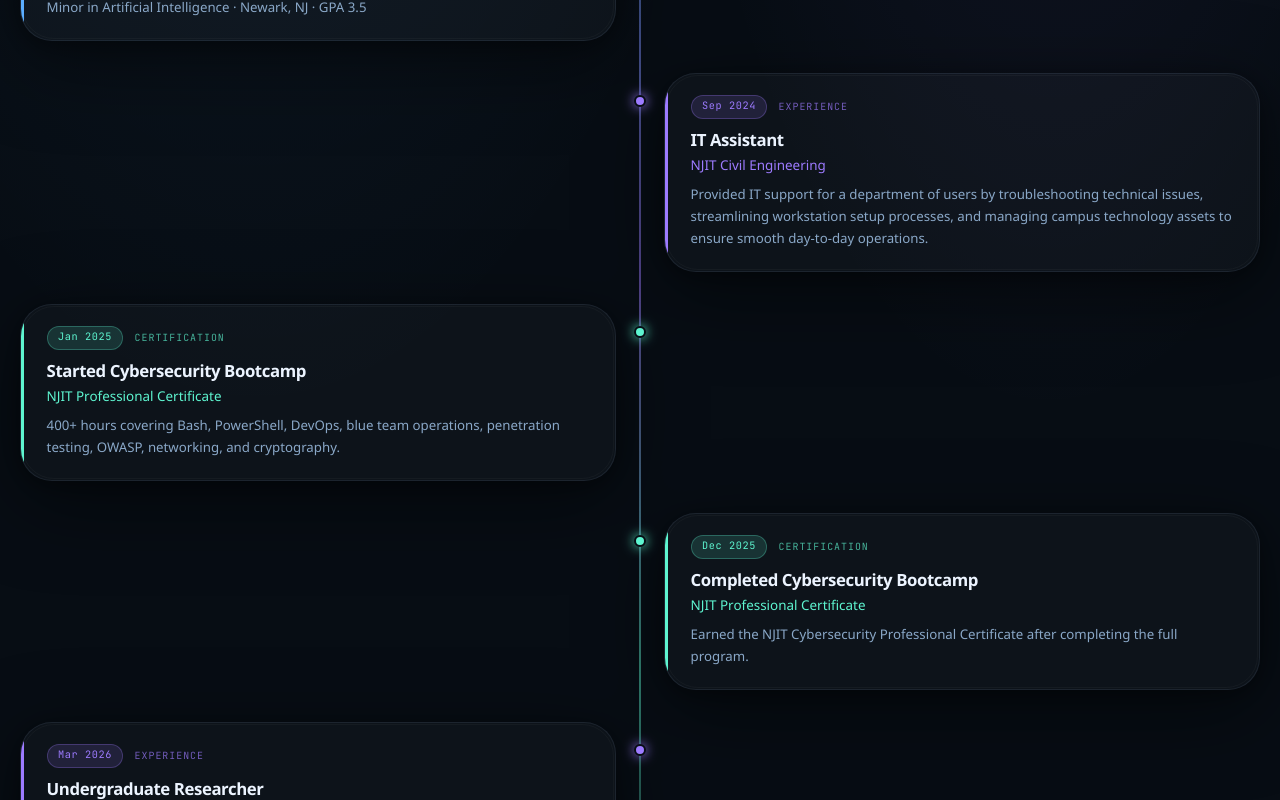
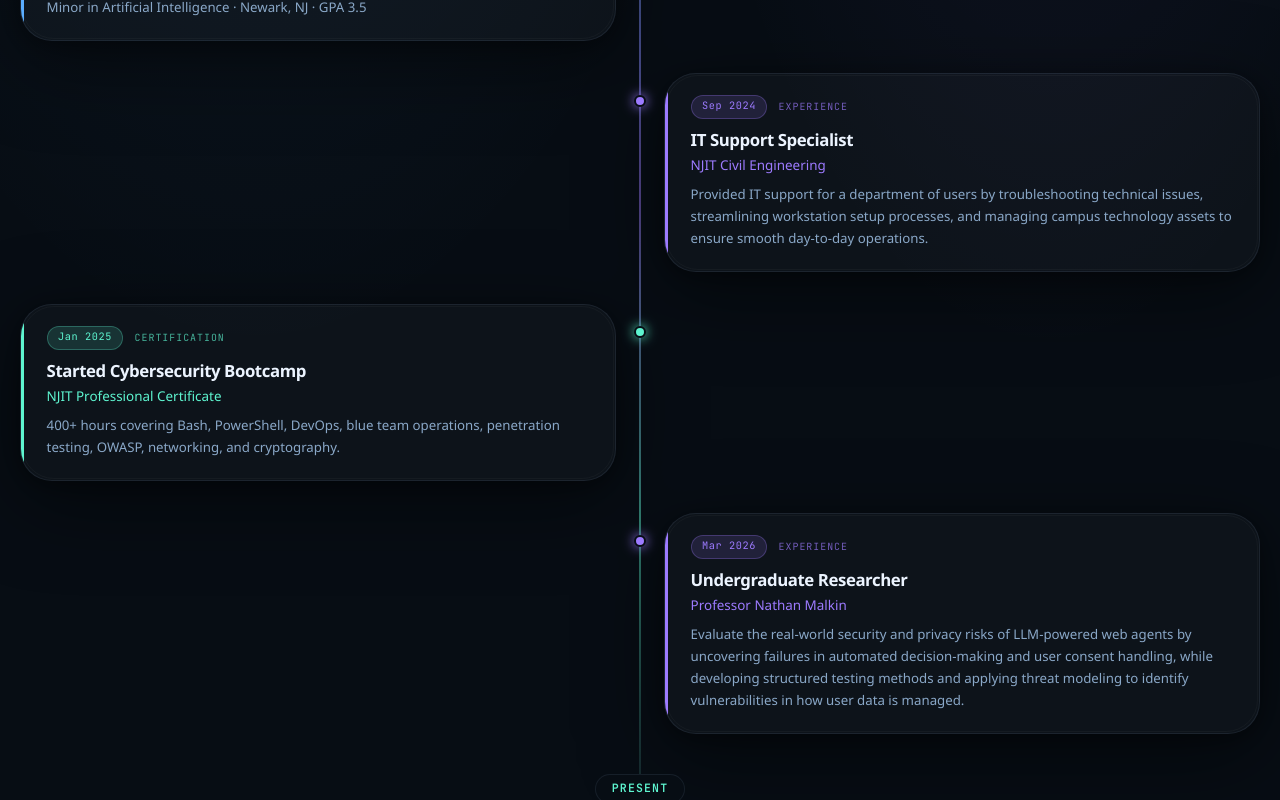
Before and after one commit to Moises-ITS/moises-its.github.io, a React (Vite) app in the folder portfolio-website/: page / in a window 1280 px wide. Shown: the part 1220-2020 px from the top of the page. Built offline with nearby package versions, Linux system fonts and the light colour scheme; a web font is replaced by a local one.

Commit message:
Centralized data

```diff
--- a/portfolio-website/src/components/Background.tsx
+++ b/portfolio-website/src/components/Background.tsx
@@ -1,56 +1,9 @@
 import { motion, useReducedMotion } from 'framer-motion'
 import { Eye } from 'lucide-react'
+import { milestones } from '../data'
+import type { Milestone } from '../types'
 
 /* ─── Unified timeline data (chronological) ─────────────────────────────────── */
-
-interface Milestone {
-  date: string
-  title: string
-  org: string
-  detail: string
-  type: 'education' | 'work' | 'cert'
-}
-
-const milestones: Milestone[] = [
-  {
-    date: 'Sep 2024',
-    title: 'Started B.S. Computer Science',
-    org: 'New Jersey Institute of Technology',
-    detail: 'Minor in Artificial Intelligence · Newark, NJ · GPA 3.5',
-    type: 'education',
-  },
-  {
-    date: 'Sep 2024',
-    title: 'IT Assistant',
-    org: 'NJIT Civil Engineering',
-    detail:
-      'Provided IT support for a department of users by troubleshooting technical issues, streamlining workstation setup processes, and managing campus technology assets to ensure smooth day-to-day operations.',
-    type: 'work',
-  },
-  {
-    date: 'Jan 2025',
-    title: 'Started Cybersecurity Bootcamp',
-    org: 'NJIT Professional Certificate',
-    detail:
-      '400+ hours covering Bash, PowerShell, DevOps, blue team operations, penetration testing, OWASP, networking, and cryptography.',
-    type: 'cert',
-  },
-  {
-    date: 'Dec 2025',
-    title: 'Completed Cybersecurity Bootcamp',
-    org: 'NJIT Professional Certificate',
-    detail: 'Earned the NJIT Cybersecurity Professional Certificate after completing the full program.',
-    type: 'cert',
-  },
-  {
-    date: 'Mar 2026',
-    title: 'Undergraduate Researcher',
-    org: 'NJIT AI Privacy',
-    detail:
-      'Evaluate the real-world security and privacy risks of LLM-powered web agents by uncovering failures in automated decision-making and user consent handling, while developing structured testing methods and applying threat modeling to identify vulnerabilities in how user data is managed.',
-    type: 'work',
-  },
-]
 
 const typeColors: Record<Milestone['type'], string> = {
   education: 'var(--blue)',
--- a/portfolio-website/src/data.ts
+++ b/portfolio-website/src/data.ts
@@ -1,4 +1,4 @@
-import type { PersonalInfo, Project, ResearchItem, TimelineEntry, SkillGroup } from './types'
+import type { PersonalInfo, Project, ResearchItem, SkillGroup, Milestone } from './types'
 
 export const personal: PersonalInfo = {
   name: 'Moises Zuniga',
@@ -143,39 +143,40 @@
     status: 'In Progress',
     summary:
       'A security-first developer assistant that integrates into VS Code to perform context-aware vulnerability detection, secrets scanning, simulated PR analysis, continuous monitoring, and AI-powered remediation guidance for real-world codebases.',
-      tags: ['DevSecOps', 'Software Development', 'LLM', 'SAST']
+    tags: ['DevSecOps', 'Software Development', 'LLM', 'SAST']
   },
 ]
-export const education: TimelineEntry[] = [
+export const milestones: Milestone[] = [
   {
-    range: 'Sep 2024 – May 2028',
-    title: 'B.S. Computer Science',
+    date: 'Sep 2024',
+    title: 'Started B.S. Computer Science',
     org: 'New Jersey Institute of Technology',
     detail: 'Minor in Artificial Intelligence · Newark, NJ · GPA 3.5',
+    type: 'education',
   },
   {
-    range: 'Jan 2025 – Dec 2025',
-    title: 'Cybersecurity Bootcamp',
+    date: 'Sep 2024',
+    title: 'IT Support Specialist',
+    org: 'NJIT Civil Engineering',
+    detail:
+      'Provided IT support for a department of users by troubleshooting technical issues, streamlining workstation setup processes, and managing campus technology assets to ensure smooth day-to-day operations.',
+    type: 'work',
+  },
+  {
+    date: 'Jan 2025',
+    title: 'Started Cybersecurity Bootcamp',
     org: 'NJIT Professional Certificate',
     detail:
       '400+ hours covering Bash, PowerShell, DevOps, blue team operations, penetration testing, OWASP, networking, and cryptography.',
-  },
-]
-
-export const experience: TimelineEntry[] = [
-  {
-    range: 'Sep 2024 – Dec 2024',
-    title: 'IT Consultant',
-    org: 'NJIT Civil Engineering',
-    detail:
-      'Provided IT support for a department of users by troubleshooting technical issues, streamlining workstation setup processes, and managing campus technology assets to ensure smooth day-to-day operations.',
+    type: 'cert',
   },
   {
-    range: 'Mar 2026 - Ongoing',
+    date: 'Mar 2026',
     title: 'Undergraduate Researcher',
-    org: 'NJIT Security & AI Privacy',
+    org: 'Professor Nathan Malkin',
     detail:
       'Evaluate the real-world security and privacy risks of LLM-powered web agents by uncovering failures in automated decision-making and user consent handling, while developing structured testing methods and applying threat modeling to identify vulnerabilities in how user data is managed.',
+    type: 'work',
   },
 ]
 
```
Also changed, not shown: portfolio-website/src/components/Resume.tsx (+9 -1 lines), portfolio-website/src/types.ts (+8 -0 lines).
